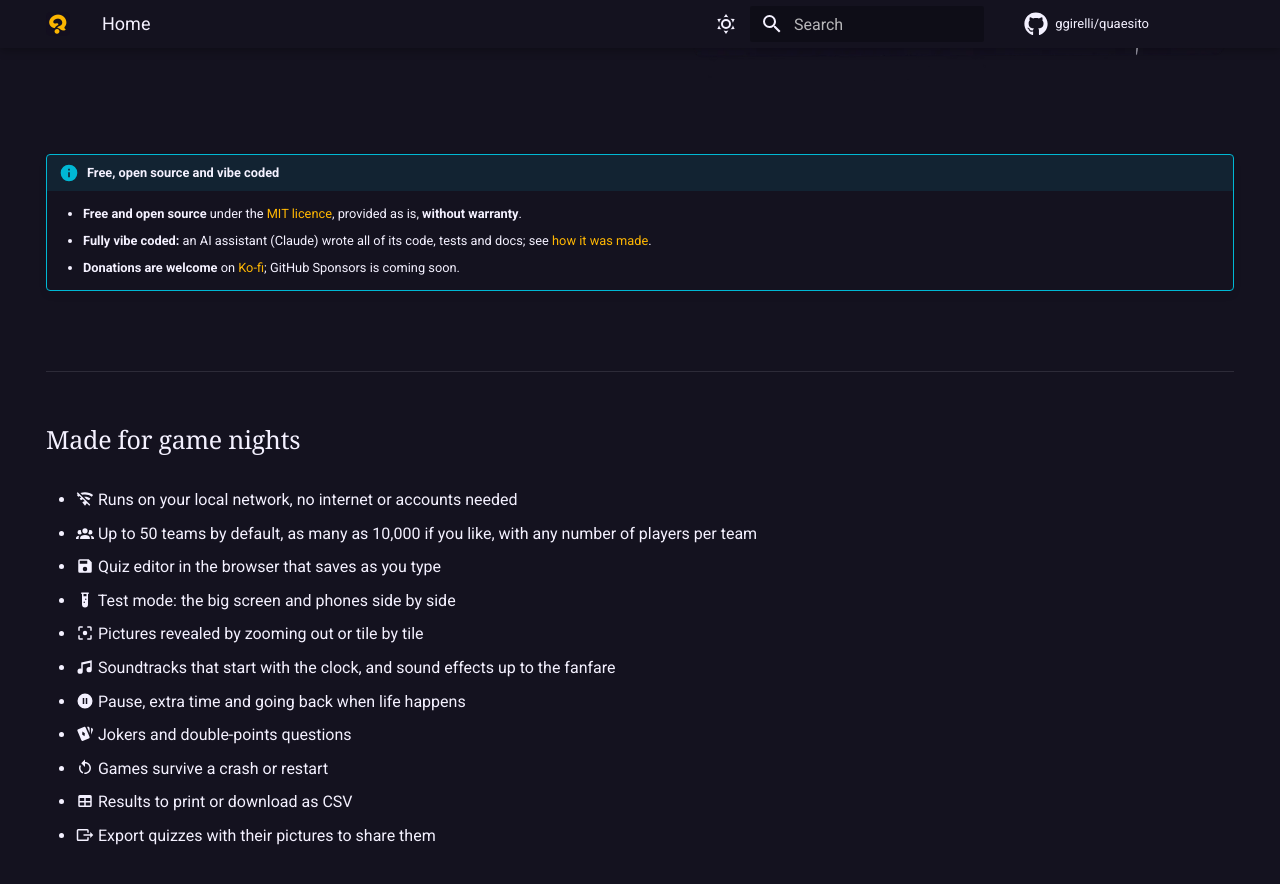
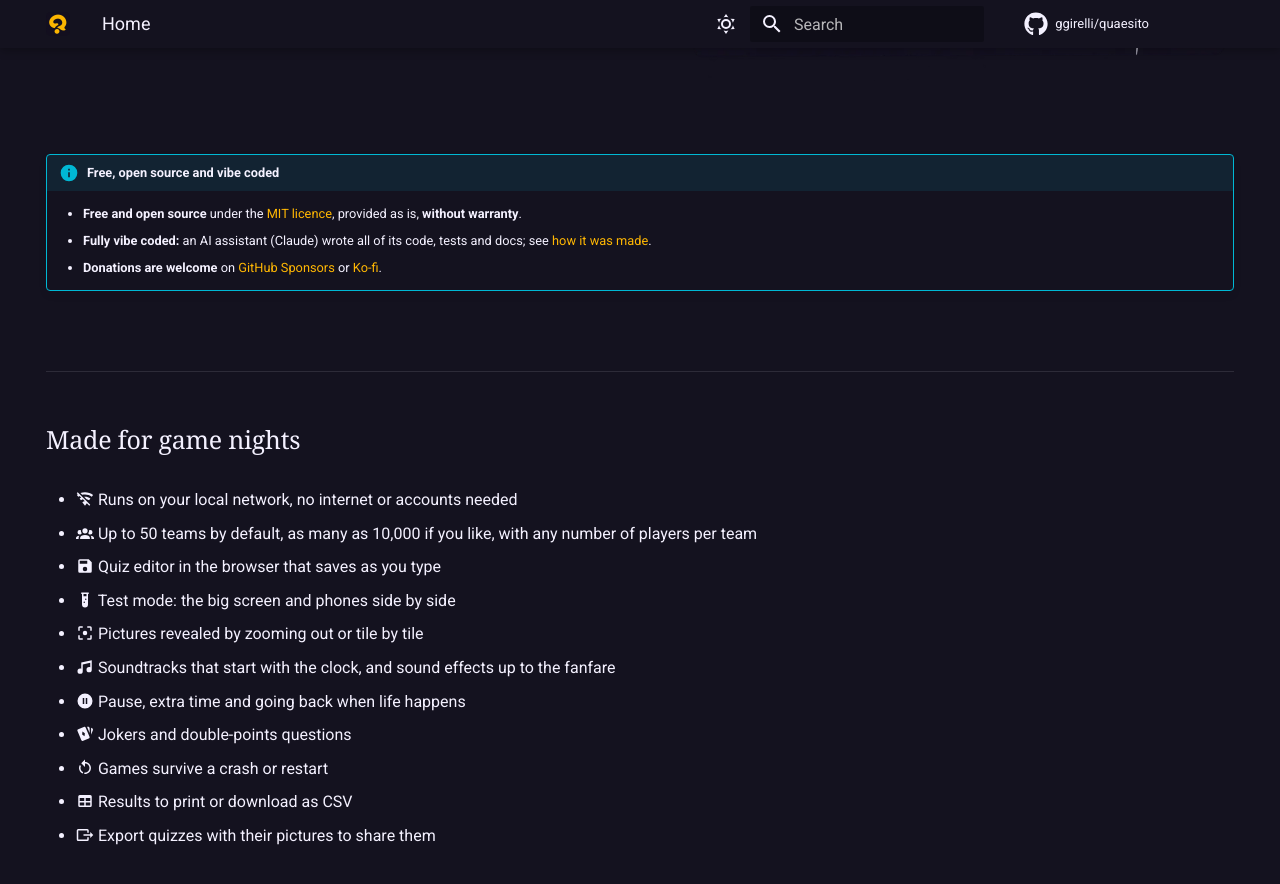
Before and after one commit to ggirelli/quaesito, an MkDocs documentation site: the page built from docs/index.md, in a window 1280 px wide and 900 px high, scrolled down 500 px. Shown: the top 884 px of the window. Built offline with MkDocs 1.6.1 and Material for MkDocs 9.7.7, drawn with Linux system fonts in a browser that asks for light colours; plug-ins that fetch from the network failed and are left out.

Commit message:
docs: add GitHub Sponsors link (#37)
## What and why

GitHub Sponsors was approved (https://github.com/sponsors/ggirelli).
Adds it next to Ko-fi in:
- `.github/FUNDING.yml` (the repo's Sponsor button)
- README and the guide's home page (replaces "GitHub Sponsors is coming
soon")
- the guide footer (new heart icon) and `packaging/README.txt`
- CHANGELOG (Unreleased)

## How it was checked

- [ ] `just check` passes: only `cargo deny` fails, on new rustls
advisories also present on main; fixed separately in the rustls bump PR
- [ ] Tested in a browser (big screen and phone) for UI changes (n/a)
- [x] README / DESIGN / STATUS / CHANGELOG updated where relevant

🤖 Generated with [Claude Code](https://claude.com/claude-code)

Co-authored-by: Claude Opus 5.5 <noreply@anthropic.com>

```diff
--- a/docs/index.md
+++ b/docs/index.md
@@ -30,8 +30,8 @@ Windows, macOS and Linux. Free and open source (MIT).
       **without warranty**.
     - **Fully vibe coded:** an AI assistant (Claude) wrote all of its code, tests and docs; see
       [how it was made](how-it-was-made.md).
-    - **Donations are welcome** on [Ko-fi](https://ko-fi.com/ggirelli); GitHub Sponsors is coming
-      soon.
+    - **Donations are welcome** on [GitHub Sponsors](https://github.com/sponsors/ggirelli) or
+      [Ko-fi](https://ko-fi.com/ggirelli).
 
 ## Made for game nights { .section }
 
--- a/mkdocs.yml
+++ b/mkdocs.yml
@@ -95,6 +95,9 @@ extra:
     - icon: fontawesome/brands/github
       link: https://github.com/ggirelli/quaesito
       name: Source code
+    - icon: fontawesome/solid/heart
+      link: https://github.com/sponsors/ggirelli
+      name: Sponsor quaesito on GitHub
     - icon: simple/kofi
       link: https://ko-fi.com/ggirelli
       name: Support quaesito on Ko-fi
```
Also changed, not shown: CHANGELOG.md (+4 -0 lines), README.md (+2 -1 lines), 2 other files.
